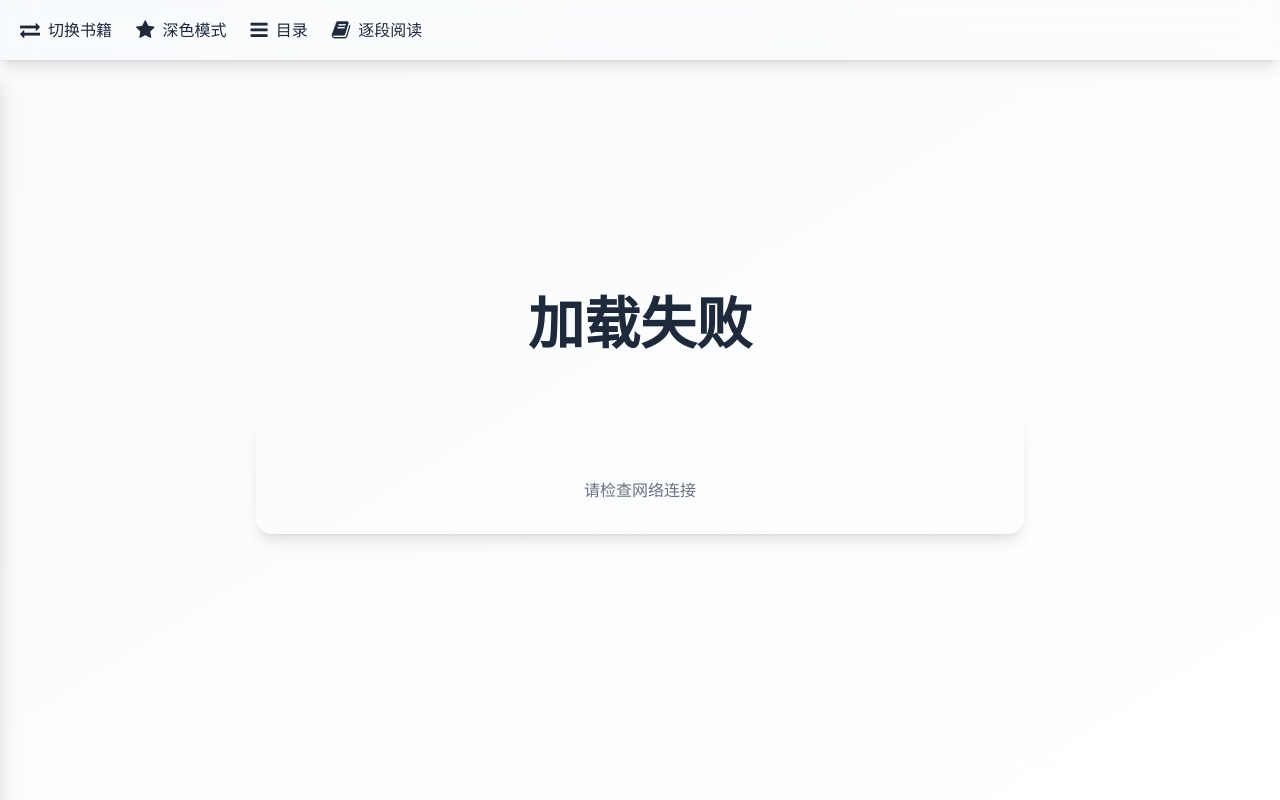
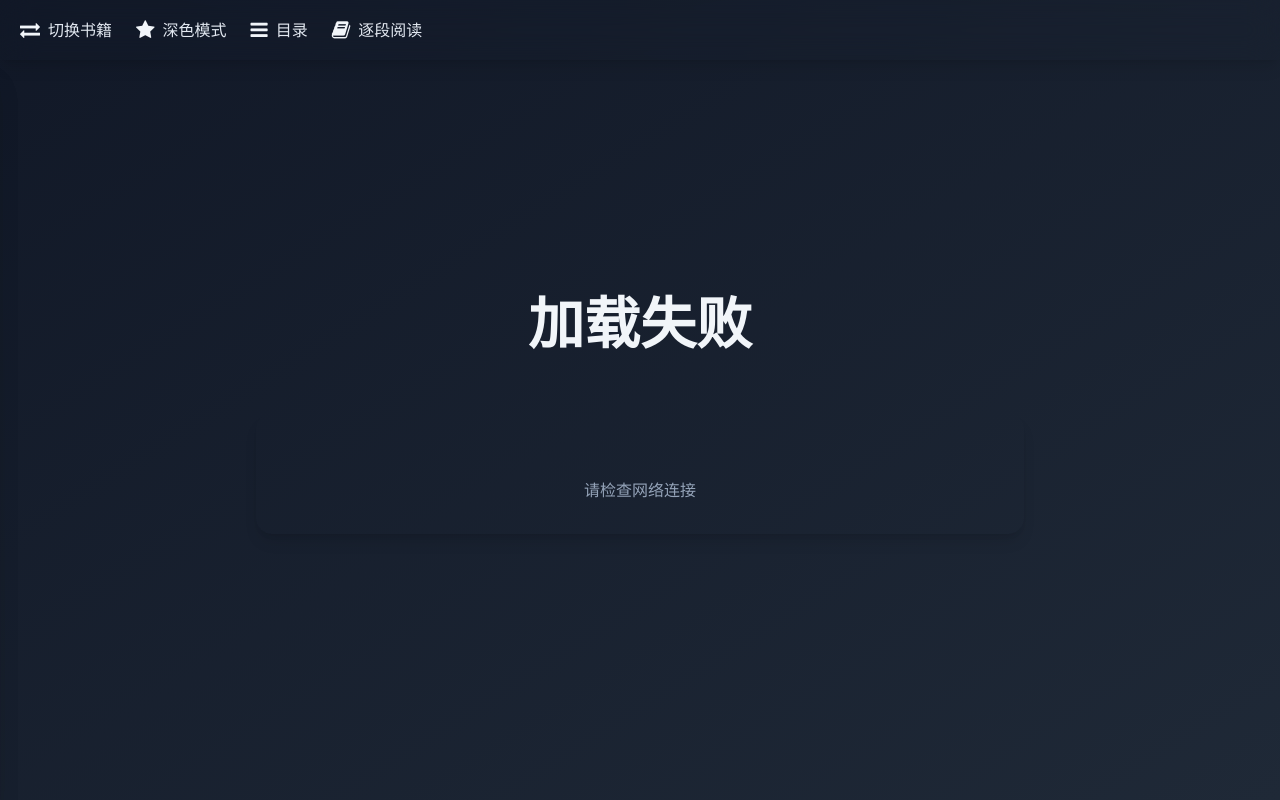
Before and after one commit to CloudyInkForge/CloudyInkLib, a website: page frontend/index.html in a window 1280 px wide. Both pictures are taken after a click on the button "深色模式". Drawn offline with nearby package versions, Linux system fonts and the light colour scheme; no server answers.

Commit message:
feat: 优化深色模式样式，增强文本可读性和视觉效果

```diff
--- a/frontend/index.html
+++ b/frontend/index.html
@@ -19,6 +19,8 @@
             dark: '#1E293B',
             'dark-bg': '#0F172A',
             'dark-card': '#1E293B',
+            'light-text': '#F1F5F9',
+            'dark-text': '#0F172A'
           },
           fontFamily: {
             sans: ['Inter', 'system-ui', 'sans-serif'],
@@ -32,26 +34,26 @@
   </script>
 </head>
 
-<body class="bg-gradient-to-br from-light to-white min-h-screen font-sans text-dark antialiased">
+<body class="min-h-screen font-sans antialiased bg-gradient-to-br from-light to-white dark:bg-gradient-to-br dark:from-gray-900 dark:to-gray-800">
   <!-- 顶部导航栏 -->
-  <header class="fixed top-0 left-0 z-50 glass-effect p-3 w-full h-[60px] flex items-center shadow-lg backdrop-blur-lg">
+  <header class="fixed top-0 left-0 z-50 glass-effect p-3 w-full h-[60px] flex items-center shadow-lg backdrop-blur-lg dark:text-light-text">
     <div class="flex items-center space-x-2">
-      <button id="book-toggle-btn" class="flex items-center justify-center p-2 rounded-full hover:bg-white/50 transition-colors">
+      <button id="book-toggle-btn" class="flex items-center justify-center p-2 rounded-full hover:bg-white/50 transition-colors dark:hover:bg-gray-700/50">
         <i class="fa fa-exchange text-xl"></i>
         <span class="ml-2 hidden md:inline">切换书籍</span>
       </button>
 
-      <button id="dark-mode-toggle" class="flex items-center justify-center p-2 rounded-full hover:bg-white/50 transition-colors">
+      <button id="dark-mode-toggle" class="flex items-center justify-center p-2 rounded-full hover:bg-white/50 transition-colors dark:hover:bg-gray-700/50">
         <i class="fa fa-star text-xl"></i>
         <span class="ml-2 hidden md:inline">深色模式</span>
       </button>
 
-      <button id="toc-btn" class="flex items-center justify-center p-2 rounded-full hover:bg-white/50 transition-colors">
+      <button id="toc-btn" class="flex items-center justify-center p-2 rounded-full hover:bg-white/50 transition-colors dark:hover:bg-gray-700/50">
         <i class="fa fa-bars text-xl"></i>
         <span class="ml-2 hidden md:inline">目录</span>
       </button>
 
-      <button id="reading-mode-toggle" class="flex items-center justify-center p-2 rounded-full hover:bg-white/50 transition-colors">
+      <button id="reading-mode-toggle" class="flex items-center justify-center p-2 rounded-full hover:bg-white/50 transition-colors dark:hover:bg-gray-700/50">
         <i class="fa fa-book text-xl"></i>
         <span id="reading-mode-text" class="ml-2 hidden md:inline">逐段阅读</span>
       </button>
@@ -59,7 +61,7 @@
   </header>
 
   <!-- 书籍列表侧边栏 -->
-  <aside id="book-sidebar" class="fixed top-[60px] left-0 h-[calc(100vh-60px)] w-64 glass-effect transform -translate-x-full page-transition z-40 shadow-xl backdrop-blur-lg">
+  <aside id="book-sidebar" class="fixed top-[60px] left-0 h-[calc(100vh-60px)] w-64 glass-effect transform -translate-x-full page-transition z-40 shadow-xl backdrop-blur-lg dark:text-light-text">
     <div class="p-6 h-full flex flex-col">
       <h2 class="text-2xl font-bold mb-6 border-b pb-2">书籍列表</h2>
       <ul id="book-list" class="space-y-3 flex-grow overflow-y-auto"></ul>
@@ -70,7 +72,7 @@
   </aside>
 
   <!-- 目录侧边栏 -->
-  <aside id="toc-sidebar" class="fixed top-[60px] left-0 h-[calc(100vh-60px)] w-64 glass-effect transform -translate-x-full page-transition z-40 shadow-xl backdrop-blur-lg">
+  <aside id="toc-sidebar" class="fixed top-[60px] left-0 h-[calc(100vh-60px)] w-64 glass-effect transform -translate-x-full page-transition z-40 shadow-xl backdrop-blur-lg dark:text-light-text">
     <div class="p-6 h-full flex flex-col">
       <h2 class="text-2xl font-bold mb-6 border-b pb-2">章节目录</h2>
       <ul id="toc-list" class="space-y-3 flex-grow overflow-y-auto"></ul>
@@ -82,16 +84,16 @@
 
   <!-- 主内容区 -->
   <main class="container mx-auto pt-[80px] pb-16 px-4 flex flex-col items-center justify-center min-h-screen">
-    <h1 id="chapter-title" class="text-[clamp(2rem,5vw,3.5rem)] font-bold text-center mb-12 paragraph-appear">加载中...</h1>
+    <h1 id="chapter-title" class="text-[clamp(2rem,5vw,3.5rem)] font-bold text-center mb-12 paragraph-appear dark:text-light-text">加载中...</h1>
 
-    <div id="content-container" class="w-full max-w-3xl glass-effect rounded-2xl p-6 md:p-8 shadow-lg">
+    <div id="content-container" class="w-full max-w-3xl glass-effect rounded-2xl p-6 md:p-8 shadow-lg dark:text-light-text">
       <div id="chapter-content" class="space-y-6 text-lg leading-relaxed"></div>
 
-      <div id="action-hint" class="mt-8 text-center text-gray-500 paragraph-appear">
+      <div id="action-hint" class="mt-8 text-center text-gray-500 paragraph-appear dark:text-gray-300">
         点击或滑动开始阅读
       </div>
 
-      <div id="end-message" class="mt-8 text-4xl font-bold text-center text-gray-400 paragraph-appear hidden">
+      <div id="end-message" class="mt-8 text-4xl font-bold text-center text-gray-400 paragraph-appear hidden dark:text-gray-300">
         完
       </div>
     </div>
--- a/frontend/styles.css
+++ b/frontend/styles.css
@@ -77,20 +77,59 @@
   }
 }
 
+/* 深色模式全局样式 */
+.dark {
+  background-color: #0f172a; /* 深色背景 */
+  color: #e2e8f0; /* 白色文字 */
+}
+
 .dark .glass-effect {
   @apply glass-effect-dark;
 }
+
 .dark body {
-  @apply bg-gradient-to-br from-dark-bg to-gray-900 text-gray-200;
+  @apply bg-gradient-to-br from-gray-900 to-gray-800;
 }
+
 .dark .hover\:bg-white\/50:hover {
   @apply hover:bg-gray-700/50;
 }
+
 .dark .hover\:bg-gray-100:hover {
   @apply hover:bg-gray-700;
 }
+
 .dark .text-gray-500 {
-  @apply text-gray-400;
+  @apply text-gray-300; /* 更亮的灰色文字 */
+}
+
+/* 深色模式下的文字颜色 */
+.dark h1, .dark h2, .dark h3, .dark p, .dark li, .dark span {
+  color: #e2e8f0;
+}
+
+/* 侧边栏深色模式文字 */
+.dark #book-list a, .dark #toc-list a {
+  color: #cbd5e1;
+}
+
+.dark #book-list a:hover, .dark #toc-list a:hover {
+  color: #f8fafc;
+}
+
+/* 主内容区深色模式文字 */
+.dark #chapter-content {
+  color: #e2e8f0;
+}
+
+/* 操作提示深色模式 */
+.dark #action-hint {
+  color: #94a3b8;
+}
+
+/* 结束消息深色模式 */
+.dark #end-message {
+  color: #cbd5e1;
 }
 
 @keyframes spin {
```
